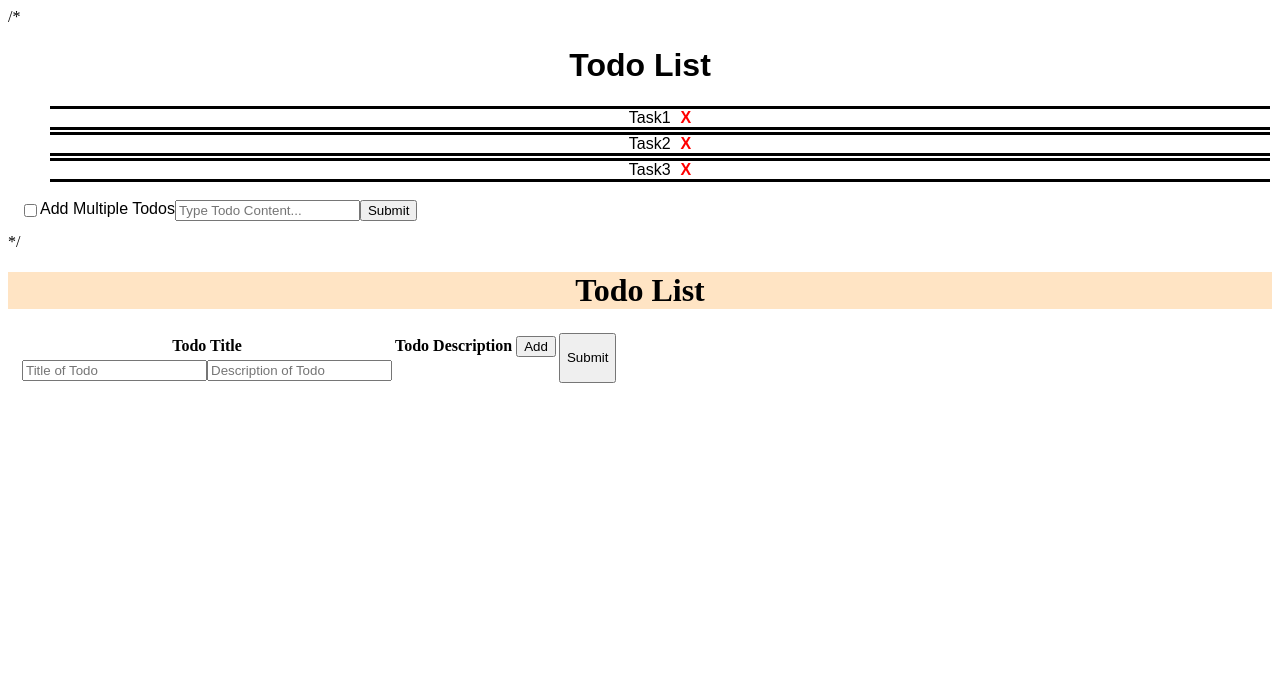
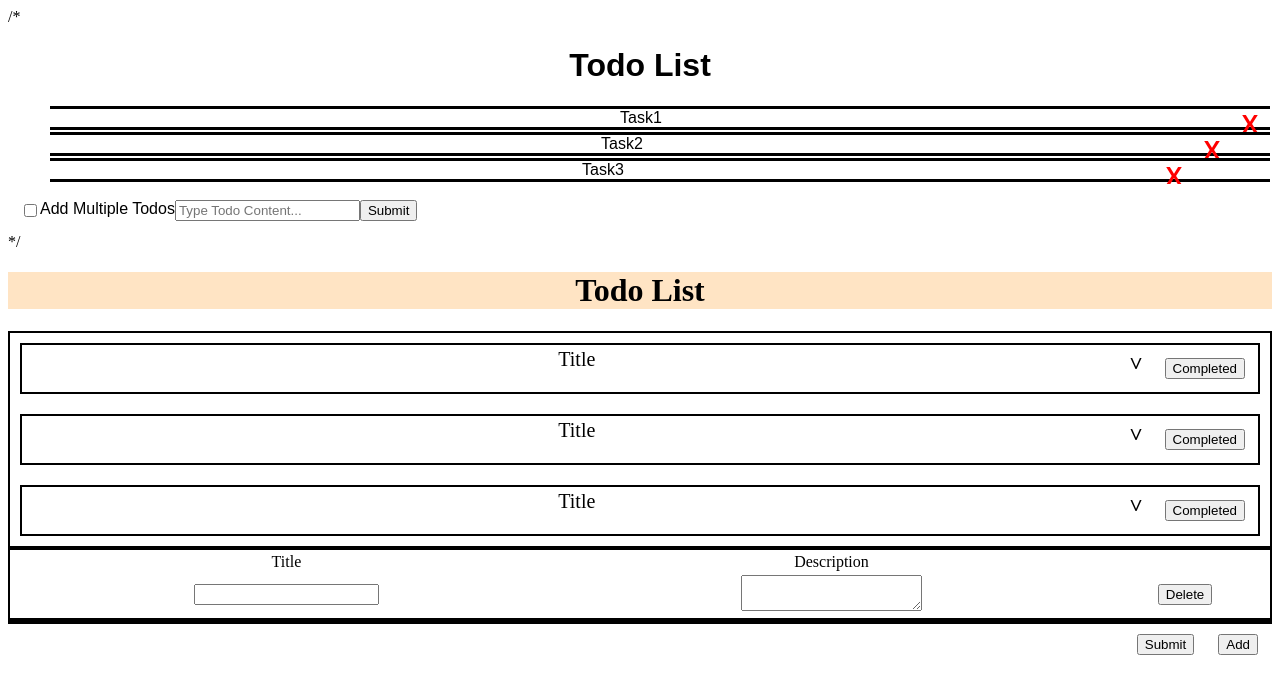
Before and after one commit to SATYAM9717069261/React_App, a React (Create React App) app in the folder first/: page / in a window 1280 px wide. Shown: the top 694 px of the page. Built offline with nearby package versions, Linux system fonts and the light colour scheme.

Commit message:
Layout Ready

```diff
--- a/first/src/NewTodo.js
+++ b/first/src/NewTodo.js
@@ -1,10 +1,12 @@
 import React from "react";
 import Todoheader from "./components/Todoheader.js";
 import TodoForm from "./components/TodoForm.js";
+import TodoList from "./components/TodoList";
 function NewTodo() {
   return (
     <>
       <Todoheader />
+      <TodoList />
       <TodoForm />
     </>
   );
--- a/first/src/componentStyles/form.css
+++ b/first/src/componentStyles/form.css
@@ -3,3 +3,22 @@ form {
   margin: 10px;
   padding: 2px;
 }
+.border {
+  border: 2px solid;
+}
+.max-width {
+  width: 100%;
+}
+.width-half {
+  width: 50%;
+}
+.flex {
+  display: flex;
+  flex-direction: row;
+}
+.flex1 {
+  flex: 1;
+}
+.flex2 {
+  flex: 2;
+}
--- a/first/src/componentStyles/main.css
+++ b/first/src/componentStyles/main.css
@@ -2,3 +2,37 @@
   background-color: bisque;
   text-align: center;
 }
+.flex-col {
+  display: flex;
+  flex-direction: column;
+}
+.marg {
+  margin: 10px;
+}
+.pad {
+  padding: 3px;
+}
+.container {
+  border: 2px solid;
+}
+.center {
+  align-content: center;
+  text-align: center;
+}
+.flex1 {
+  flex: 1;
+}
+span {
+  transform: rotate(180deg);
+  float: right;
+  margin-right: 12px;
+  font-size: x-large;
+  font-weight: 600;
+}
+.complete {
+  float: right;
+}
+.title-marg {
+  margin: 40px;
+  font-size: 20px;
+}
--- a/first/src/components/TodoForm.js
+++ b/first/src/components/TodoForm.js
@@ -2,22 +2,30 @@ import "../componentStyles/form.css";
 import Todocontent from "./Todocontent.js";
 export default function TodoForm() {
   return (
-    <form>
-      <table>
-        <thead>
+    <>
+      <div className="container">
+        <table className="max-width">
+          <thead className="border">
             <tr>
-            <th>Todo Title</th>
-            <th>Todo Description </th>
-            <th>
-              <button>Add</button>
-            </th>
+              <td className="flex2 center "> Title</td>
+              <td className="flex2 center"> Description</td>
+              <td className="flex1 center"></td>
             </tr>
           </thead>
-        <tbody>
+          <tbody className="border">
             <Todocontent />
           </tbody>
         </table>
-      <button type="submit">Submit</button>
-    </form>
+      </div>
+
+      <div className="container">
+        <button style={btn_style}>Add</button>
+        <button style={btn_style}>Submit</button>
+      </div>
+    </>
   );
 }
+const btn_style = {
+  float: "right",
+  margin: 12
+};
--- /dev/null
+++ b/first/src/components/TodoList.js
@@ -0,0 +1,22 @@
+import "../componentStyles/main.css";
+export default function TodoList() {
+  return (
+    <div className="container flex-col">
+      <div className="container center marg pad">
+        <label className="title-marg">Title</label>
+        <button className="complete marg">Completed</button>
+        <span> ^ </span>
+      </div>
+      <div className="container center marg pad">
+        <label className="title-marg">Title</label>
+        <button className="complete marg">Completed</button>
+        <span> ^ </span>
+      </div>
+      <div className="container center marg pad">
+        <label className="title-marg">Title</label>
+        <button className="complete marg">Completed</button>
+        <span> ^ </span>
+      </div>
+    </div>
+  );
+}
--- a/first/src/components/Todocontent.js
+++ b/first/src/components/Todocontent.js
@@ -1,8 +1,15 @@
 export default function Todocontent() {
   return (
     <tr>
-      <input type="text" placeholder="Title of Todo" />
-      <input type="text" placeholder="Description of Todo " />
+      <td className="flex2 center">
+        <input type="text" />
+      </td>
+      <td className="flex2 center">
+        <textarea type="text-area" />
+      </td>
+      <td className="flex1 center">
+        <button>Delete</button>
+      </td>
     </tr>
   );
 }
```
Lines whose indentation alone changed are shown as unchanged.
